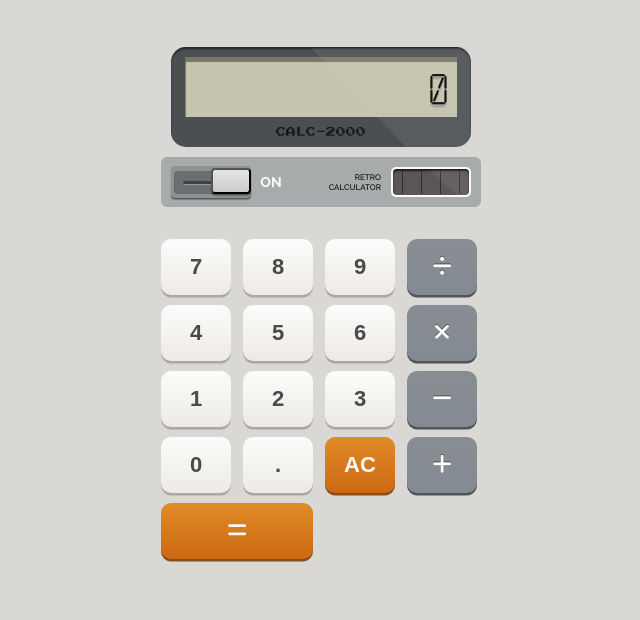
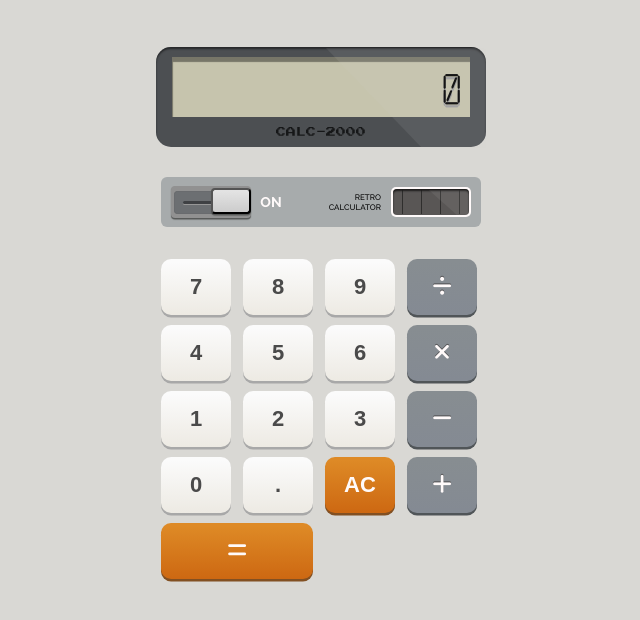
Before and after one commit to aleion/calculator, a plain HTML site: page index.html in a window 1280 px wide. Shown: the whole page, without its empty margins (319-959 px from the left). Drawn offline with Linux system fonts and the light colour scheme.

Commit message:
ahora siquesiiiasdasdasdasdasdasdasdasdas

```diff
--- a/style.css
+++ b/style.css
@@ -35,7 +35,7 @@ body{
 }
 
 .screen{
-    width: 300px;
+    width: 330px;
     height: 100px;
     background-color:rgb(76, 79, 82);
     margin-top: 12px;
@@ -95,7 +95,7 @@ body{
     display: grid;
     align-content: center;
     grid-template-columns: 90px 40px auto ;
-    margin: 0 auto 10px auto;
+    margin: 30px auto 30px auto;
 }
 .on{
     display: grid;
```
